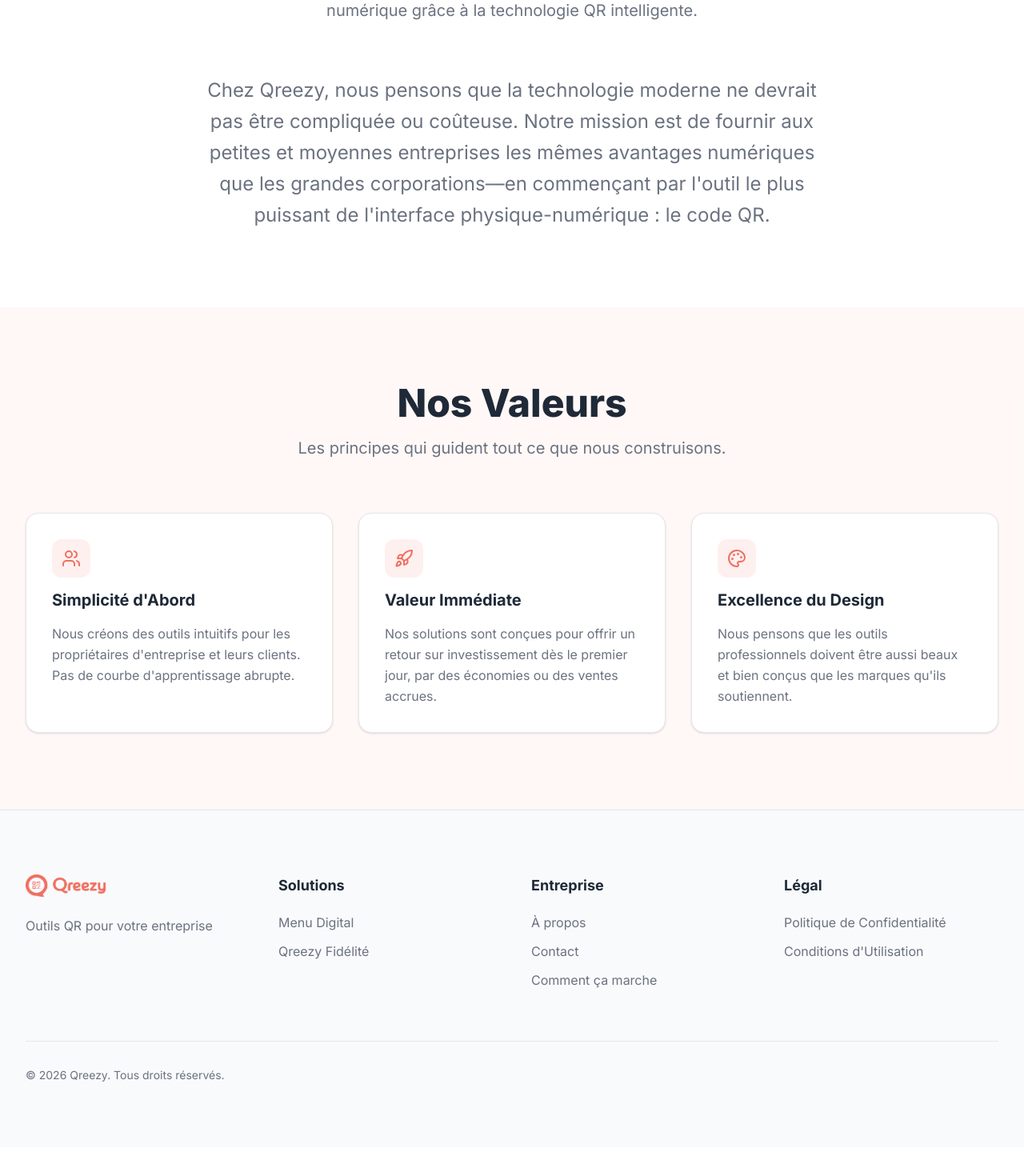
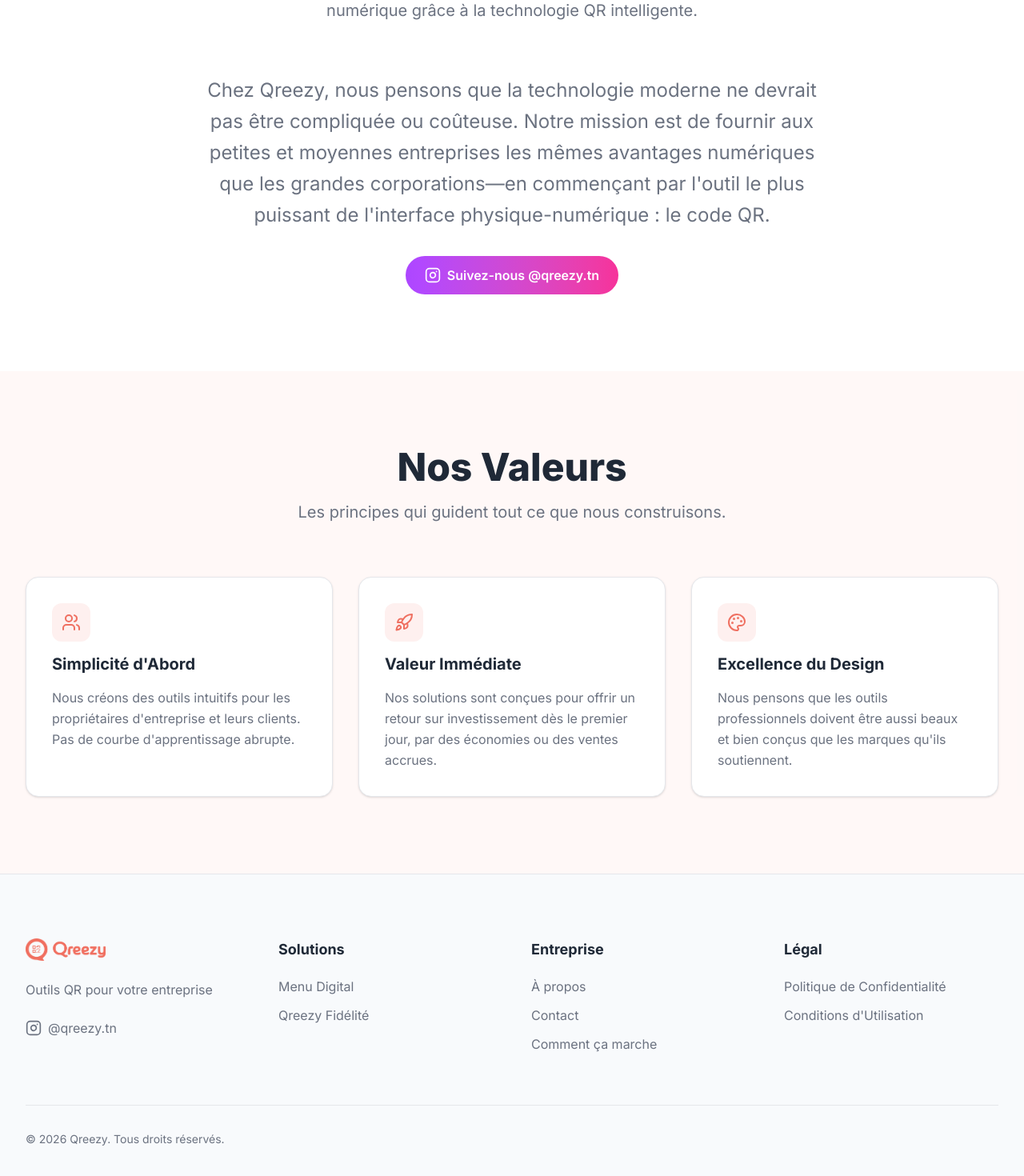
Before and after one commit to omarneyfar/qreezy, a Next.js app: page /about in a window 1280 px wide. Shown: the part 276-1746 px from the top of the page at 80% size. Before the commit the page ends 1710 px from the top, so only its background shows below. Built offline with nearby package versions, Linux system fonts and the light colour scheme.

Commit message:
feat: Add comprehensive SEO utility and implement a new About Us page.

```diff
--- a/src/app/about/page.tsx
+++ b/src/app/about/page.tsx
@@ -1,7 +1,8 @@
 import Section from "@/components/ui/Section";
 import SectionHeader from "@/components/ui/SectionHeader";
 import FeatureCard from "@/components/ui/FeatureCard";
-import { Users, Rocket, Palette } from "lucide-react";
+import Link from "next/link";
+import { Users, Rocket, Palette, Instagram } from "lucide-react";
 import { generateMetadata as generateSEOMetadata } from "@/lib/seo";
 
 export const metadata = generateSEOMetadata({
@@ -32,6 +33,15 @@
                         que les grandes corporations—en commençant par l&apos;outil le plus puissant de
                         l&apos;interface physique-numérique : le code QR.
                     </p>
+                    <Link
+                        href="https://instagram.com/qreezy.tn"
+                        target="_blank"
+                        rel="noopener noreferrer"
+                        className="inline-flex items-center gap-2 mt-8 px-6 py-3 bg-gradient-to-r from-purple-500 to-pink-500 text-white rounded-full hover:opacity-90 transition-opacity font-semibold"
+                    >
+                        <Instagram className="w-5 h-5" />
+                        <span>Suivez-nous @qreezy.tn</span>
+                    </Link>
                 </div>
             </Section>
 
--- a/src/components/layout/Footer.tsx
+++ b/src/components/layout/Footer.tsx
@@ -1,6 +1,7 @@
 import React from "react";
 import Link from "next/link";
 import Image from "next/image";
+import { Instagram } from "lucide-react";
 import { SITE_CONFIG } from "@/lib/config";
 
 const Footer = () => {
@@ -15,6 +16,15 @@
                             <Image src="/logo-header.png" alt="Qreezy Logo" width={100} height={35} className="object-contain" />
                         </Link>
                         <p className="text-secondary text-base max-w-xs">{SITE_CONFIG.tagline}</p>
+                        <Link
+                            href="https://instagram.com/qreezy.tn"
+                            target="_blank"
+                            rel="noopener noreferrer"
+                            className="flex items-center gap-2 text-secondary hover:text-primary transition-colors"
+                        >
+                            <Instagram className="w-5 h-5" />
+                            <span>@qreezy.tn</span>
+                        </Link>
                     </div>
 
                     <div className="flex flex-col gap-5">
--- a/src/lib/seo.ts
+++ b/src/lib/seo.ts
@@ -73,7 +73,7 @@
     },
     social: {
         facebook: 'https://facebook.com/qreezy',
-        instagram: 'https://instagram.com/qreezy',
+        instagram: 'https://instagram.com/qreezy.tn',
         linkedin: 'https://linkedin.com/company/qreezy',
     },
 };
```
